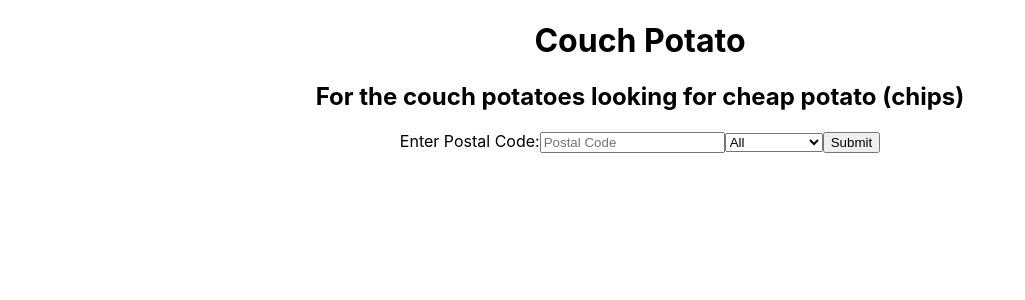
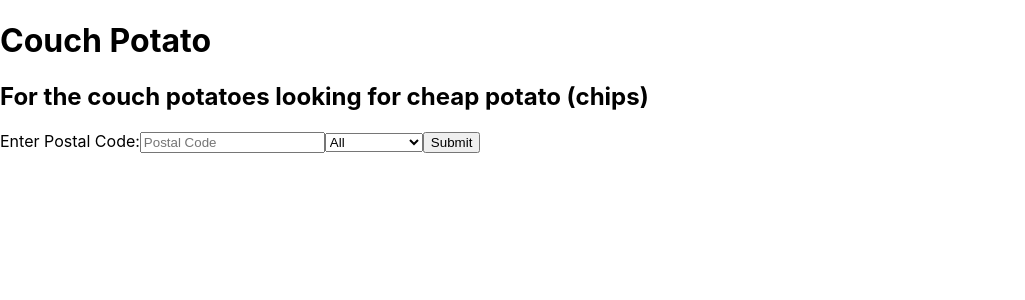
Before and after one commit to AndyHYNg/react-with-typescript, a React (Create React App) app: page / in a window 1280 px wide. Shown: the top 300 px of the page, without its empty margins (0-1025 px from the left). Built offline with nearby package versions, Linux system fonts and the light colour scheme.

Commit message:
completed pushData method to push axios data to state, migrated jsx to stateless component

```diff
--- a/src/App.tsx
+++ b/src/App.tsx
@@ -2,10 +2,12 @@ import React, { Component } from 'react';
 import axios from "axios";
 import './App.css';
 
+import Form from "./components/Form";
+
 interface appState {
   searchBrand : string,
   postalCode : string,
-  chipsList : App[]
+  chipsList : object[]
 }
 
 class App extends Component<{}, appState> {
@@ -42,11 +44,15 @@ class App extends Component<{}, appState> {
         }
       })
       .then((res: any) => {
-        console.log(res);
-        (res.data.items).forEach((item: object | null) => {
-          console.log(item);
-        })
+        (res.data.items).forEach(this.pushData);
       })
+  }
+
+  pushData = (element: object | {}) => {
+    let newChipsList = this.state.chipsList.concat(element);
+    this.setState({
+      chipsList: newChipsList
+    })
   }
 
   // remove whitespace in postal code
@@ -56,21 +62,7 @@ class App extends Component<{}, appState> {
 
   render() {
     return (
-      <div className="App">
-        <h1>Couch Potato</h1>
-        <h2>{`For the couch potatoes looking for cheap potato (chips)`}</h2>
-        <form action="" onSubmit={this.handleSubmit} onChange={this.handleChange}>
-          <label htmlFor="postalCode">Enter Postal Code:</label>
-          <input type="text" name="postalCode" className="postalCode" required={true} id="postalCode" placeholder="Postal Code" />
-          <select name="chipBrand" id="brand">
-            <option value="potato+chips" defaultValue="true">All</option>
-            <option value="ruffles">Ruffles</option>
-            <option value="miss+vickie">Miss Vickie's</option>
-            <option value="lays">Lay's</option>
-          </select>
-          <input type="submit" className="submit"/>
-        </form>
-      </div>
+      <Form handleSubmit={this.handleSubmit} handleChange={this.handleChange} />
     );
   }
 }
--- a/src/components/Form.tsx
+++ b/src/components/Form.tsx
@@ -0,0 +1,23 @@
+import React, { Fragment } from 'react';
+
+const Form = (props: any) => {
+    return (
+        <Fragment>
+            <h1>Couch Potato</h1>
+            <h2>{`For the couch potatoes looking for cheap potato (chips)`}</h2>
+            <form action="" onSubmit={props.handleSubmit} onChange={props.handleChange}>
+                <label htmlFor="postalCode">Enter Postal Code:</label>
+                <input type="text" name="postalCode" className="postalCode" required={true} id="postalCode" placeholder="Postal Code" />
+                <select name="chipBrand" id="brand">
+                    <option value="potato+chips" defaultValue="true">All</option>
+                    <option value="ruffles">Ruffles</option>
+                    <option value="miss+vickie">Miss Vickie's</option>
+                    <option value="lays">Lay's</option>
+                </select>
+                <input type="submit" className="submit" />
+            </form>
+        </Fragment>
+    )
+}
+
+export default Form;
```
